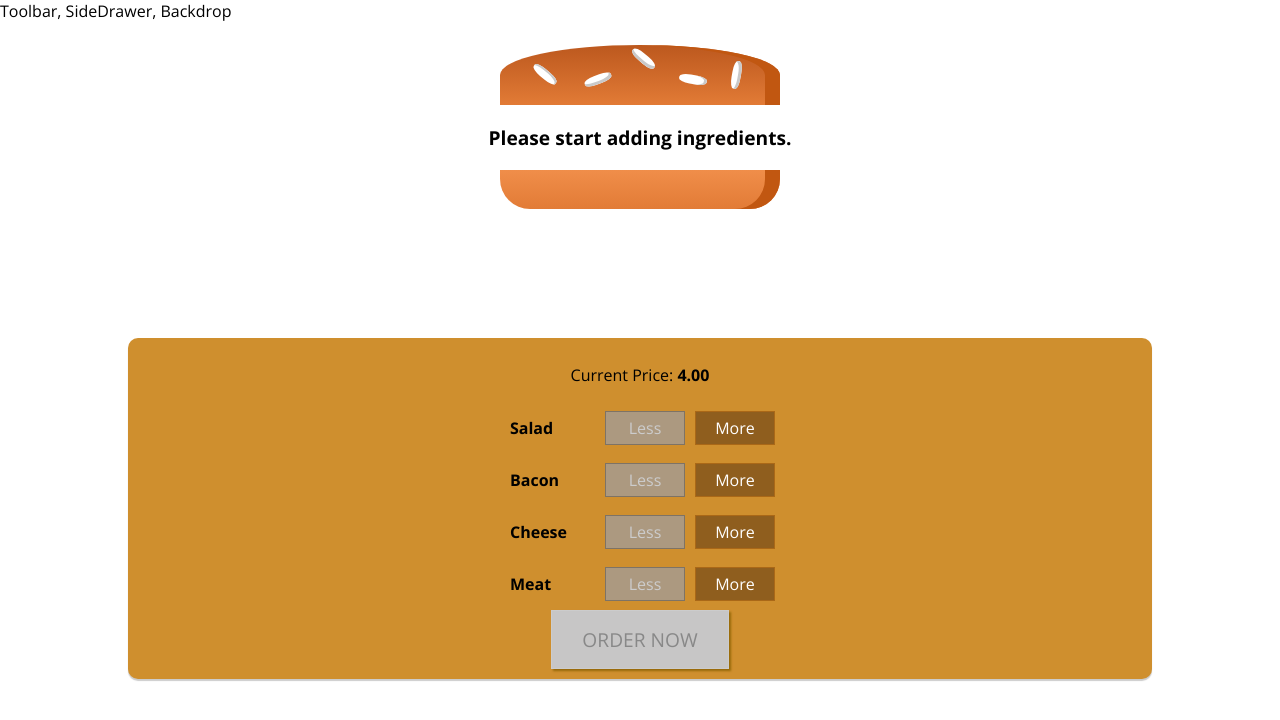
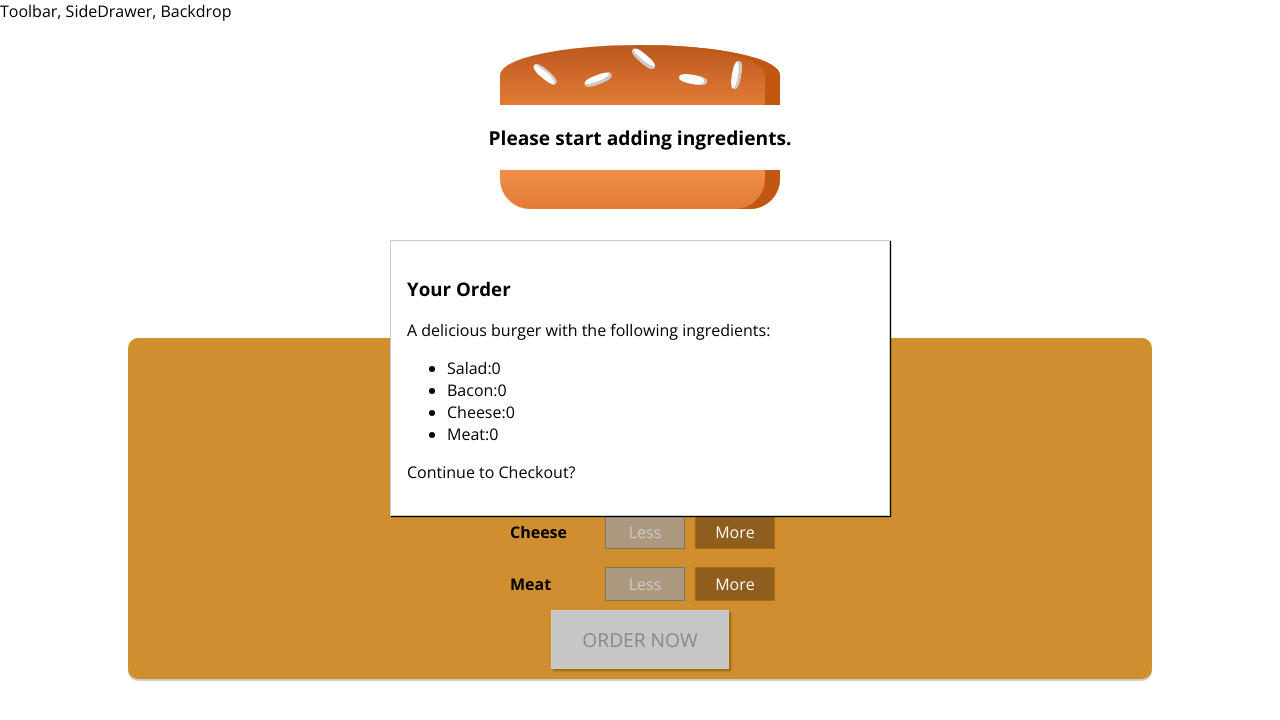
Before and after one commit to AndersonCossul/burger-react-app, a React app: page / in a window 1280 px wide. Shown: the top 720 px of the page. Built offline with nearby package versions, Linux system fonts and the light colour scheme.

Commit message:
OrderSummary and modal.

```diff
--- /dev/null
+++ b/src/components/Burger/OrderSummary/OrderSummary.js
@@ -0,0 +1,30 @@
+import React from 'react'
+import Auxi from '../../../hoc/Auxi'
+
+const orderSummary = (props) => {
+	const ingredientSummary = Object.keys(props.ingredients)
+		.map(ingredientKey => {
+			return (
+				<li key={ingredientKey}>
+					<span
+						style={{textTransform: 'capitalize'}}>
+						{ingredientKey}
+					</span>:
+					{props.ingredients[ingredientKey]}
+				</li>
+			)
+		})
+
+	return (
+		<Auxi>
+			<h3>Your Order</h3>
+			<p>A delicious burger with the following ingredients:</p>
+			<ul>
+				{ingredientSummary}
+			</ul>
+			<p>Continue to Checkout?</p>
+		</Auxi>
+	)
+}
+
+export default orderSummary
--- /dev/null
+++ b/src/components/UI/Modal/Modal.css
@@ -0,0 +1,20 @@
+.Modal {
+    position: fixed;
+    z-index: 500;
+    background-color: white;
+    width: 70%;
+    border: 1px solid #ccc;
+    box-shadow: 1px 1px 1px black;
+    padding: 16px;
+    left: 15%;
+    top: 30%;
+    box-sizing: border-box;
+    transition: all 0.3s ease-out;
+}
+
+@media (min-width: 600px) {
+    .Modal {
+        width: 500px;
+        left: calc(50% - 250px);
+    }
+}
--- /dev/null
+++ b/src/components/UI/Modal/Modal.js
@@ -0,0 +1,10 @@
+import React from 'react'
+import classes from './Modal.css'
+
+const modal = (props) => (
+	<div className={classes.Modal}>
+		{props.children}
+	</div>
+)
+
+export default modal
--- a/src/containers/BurgerBuilder/BurgerBuilder.js
+++ b/src/containers/BurgerBuilder/BurgerBuilder.js
@@ -2,6 +2,8 @@
 import Auxi from '../../hoc/Auxi'
 import Burger from '../../components/Burger/Burger'
 import BuildControls from '../../components/Burger/BuildControls/BuildControls'
+import Modal from '../../components/UI/Modal/Modal'
+import OrderSummary from '../../components/Burger/OrderSummary/OrderSummary'
 
 const INGREDIENT_PRICES = {
 	salad: 0.5,
@@ -91,6 +93,9 @@
 
 		return (
 			<Auxi>
+				<Modal>
+					<OrderSummary ingredients={this.state.ingredients}/>
+				</Modal>
 				<Burger ingredients={this.state.ingredients}/>
 				<BuildControls
 					ingredientRemoved={this.removeIngredientHandler}
```
Also changed, not shown: src/components/UI/Backdrop/Backdrop.js (added).
